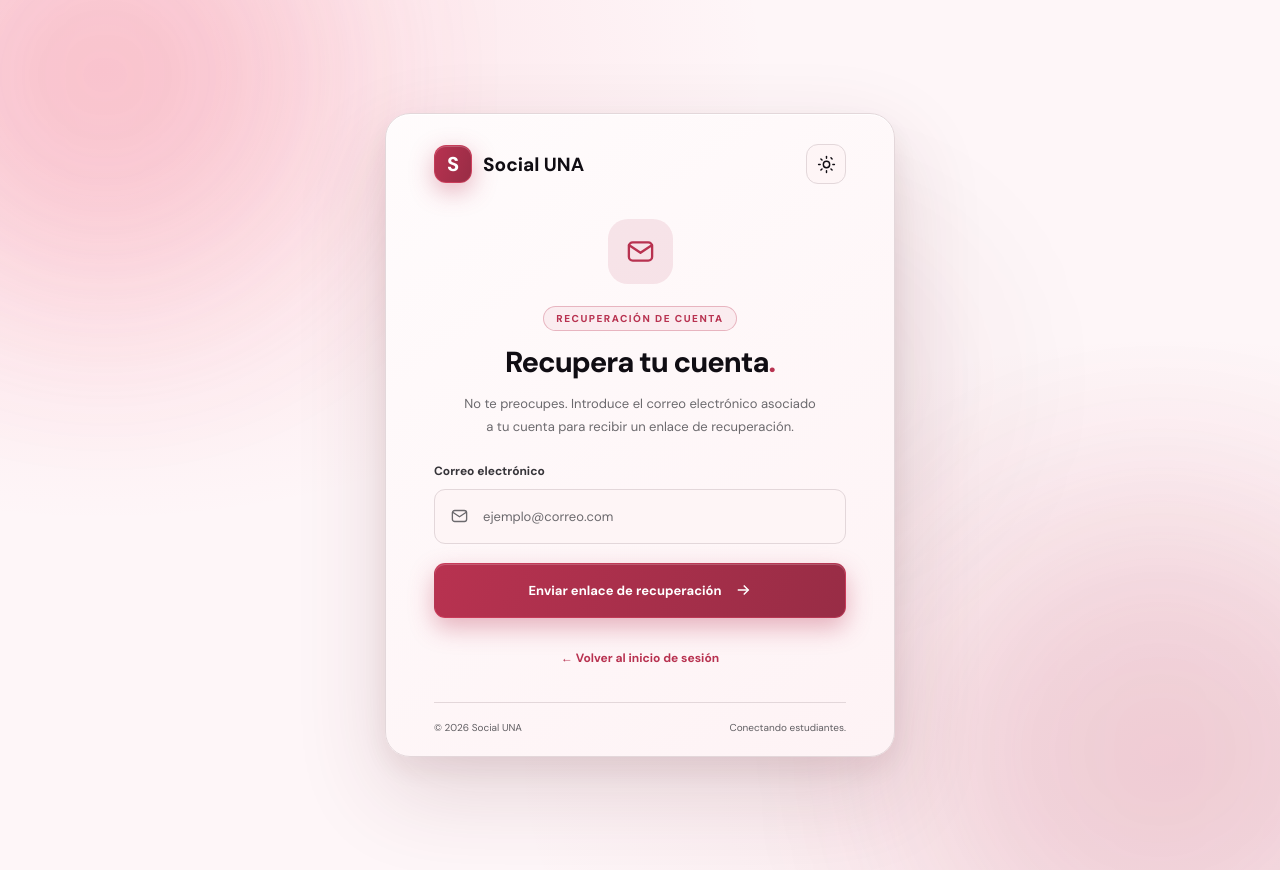
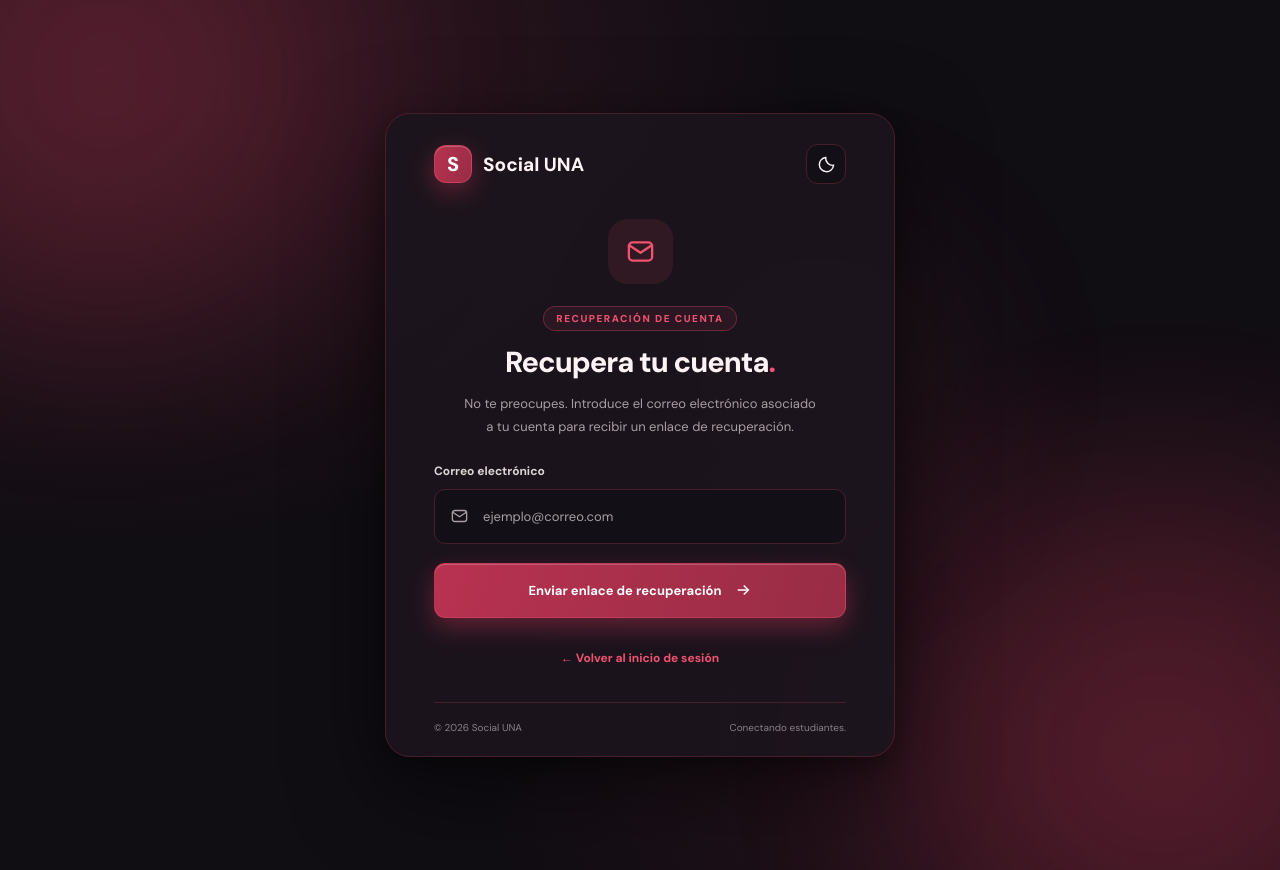
Before and after one commit to Kr1ssyf3r/ProyectoEstructuras03, a Flask app: page /recuperar in a window 1280 px wide. Run offline with Flask 3, Linux system fonts and the light colour scheme; parts of the project's set-up code (start-up, migrations or seed data) failed here and were passed over.

Commit message:
feat: tema oscuro por defecto y clave de tema unificada
perfil, recuperación y editar perfil guardaban el tema con otra clave
(socialuna-theme) y no se mantenía entre páginas. Ahora todas usan
social-una-theme.

```diff
--- a/static/js/amigos.js
+++ b/static/js/amigos.js
@@ -4,7 +4,7 @@ document.addEventListener('DOMContentLoaded', () => {
     const html = document.documentElement;
     const themeToggle = document.getElementById('themeToggle');
 
-    html.setAttribute('data-theme', localStorage.getItem(THEME_KEY) || 'light');
+    html.setAttribute('data-theme', localStorage.getItem(THEME_KEY) || 'dark');
 
     function actualizarTemaAccesible() {
         if (!themeToggle) return;
--- a/static/js/editar_perfil.js
+++ b/static/js/editar_perfil.js
@@ -5,7 +5,7 @@ document.addEventListener("DOMContentLoaded", () => {
     const documento = document.documentElement;
 
     // Recuperar el tema guardado.
-    const temaGuardado = localStorage.getItem("socialuna-theme");
+    const temaGuardado = localStorage.getItem("social-una-theme");
 
     if (temaGuardado) {
         documento.setAttribute("data-theme", temaGuardado);
@@ -41,7 +41,7 @@ document.addEventListener("DOMContentLoaded", () => {
             documento.setAttribute("data-theme", nuevoTema);
 
             localStorage.setItem(
-                "socialuna-theme",
+                "social-una-theme",
                 nuevoTema
             );
 
--- a/static/js/inicio.js
+++ b/static/js/inicio.js
@@ -16,7 +16,7 @@ document.addEventListener("DOMContentLoaded", () => {
 
     html.setAttribute(
         "data-theme",
-        temaGuardado === "dark" ? "dark" : "light"
+        temaGuardado === "light" ? "light" : "dark"
     );
 
 
--- a/static/js/login.js
+++ b/static/js/login.js
@@ -46,7 +46,7 @@ const temaGuardado = localStorage.getItem("social-una-theme");
 // Aplicar el tema guardado o utilizar el tema claro.
 html.setAttribute(
     "data-theme",
-    temaGuardado || "light"
+    temaGuardado || "dark"
 );
 
 
--- a/static/js/perfil.js
+++ b/static/js/perfil.js
@@ -4,7 +4,7 @@ document.addEventListener("DOMContentLoaded", () => {
     const html = document.documentElement;
 
     // Recuperar el tema guardado o utilizar el tema claro.
-    const temaGuardado = localStorage.getItem("socialuna-theme") || "light";
+    const temaGuardado = localStorage.getItem("social-una-theme") || "dark";
     html.setAttribute("data-theme", temaGuardado);
 
     // Cambiar el tema al presionar el botón.
@@ -14,7 +14,7 @@ document.addEventListener("DOMContentLoaded", () => {
             const nuevoTema = temaActual === "dark" ? "light" : "dark";
 
             html.setAttribute("data-theme", nuevoTema);
-            localStorage.setItem("socialuna-theme", nuevoTema);
+            localStorage.setItem("social-una-theme", nuevoTema);
         });
     }
 });
--- a/static/js/publicaciones.js
+++ b/static/js/publicaciones.js
@@ -13,7 +13,7 @@ document.addEventListener("DOMContentLoaded", () => {
     // Aplicar el tema guardado
     html.setAttribute(
         "data-theme",
-        localStorage.getItem(THEME_KEY) === "dark" ? "dark" : "light"
+        localStorage.getItem(THEME_KEY) === "light" ? "light" : "dark"
     );
 
     // Texto del botón para lectores de pantalla
--- a/static/js/recuperacion.js
+++ b/static/js/recuperacion.js
@@ -6,8 +6,8 @@ document.addEventListener("DOMContentLoaded", () => {
     const metaTheme = document.querySelector('meta[name="theme-color"]');
 
     // Recuperar el tema guardado o utilizar el tema claro.
-    const temaGuardado = localStorage.getItem("socialuna-theme");
-    const temaInicial = temaGuardado || "light";
+    const temaGuardado = localStorage.getItem("social-una-theme");
+    const temaInicial = temaGuardado || "dark";
 
     aplicarTema(temaInicial);
 
@@ -24,7 +24,7 @@ document.addEventListener("DOMContentLoaded", () => {
             aplicarTema(nuevoTema);
 
             // Guardar la preferencia del usuario.
-            localStorage.setItem("socialuna-theme", nuevoTema);
+            localStorage.setItem("social-una-theme", nuevoTema);
         });
     }
 
--- a/static/js/registro.js
+++ b/static/js/registro.js
@@ -104,7 +104,7 @@ const temaGuardado = localStorage.getItem("social-una-theme");
 
 html.setAttribute(
     "data-theme",
-    temaGuardado || "light"
+    temaGuardado || "dark"
 );
 
 
--- a/templates/base.html
+++ b/templates/base.html
@@ -1,5 +1,5 @@
 <!DOCTYPE html>
-<html lang="es" data-theme="light">
+<html lang="es" data-theme="dark">
 <head>
     <meta charset="UTF-8">
     <meta name="viewport" content="width=device-width, initial-scale=1.0">
```
